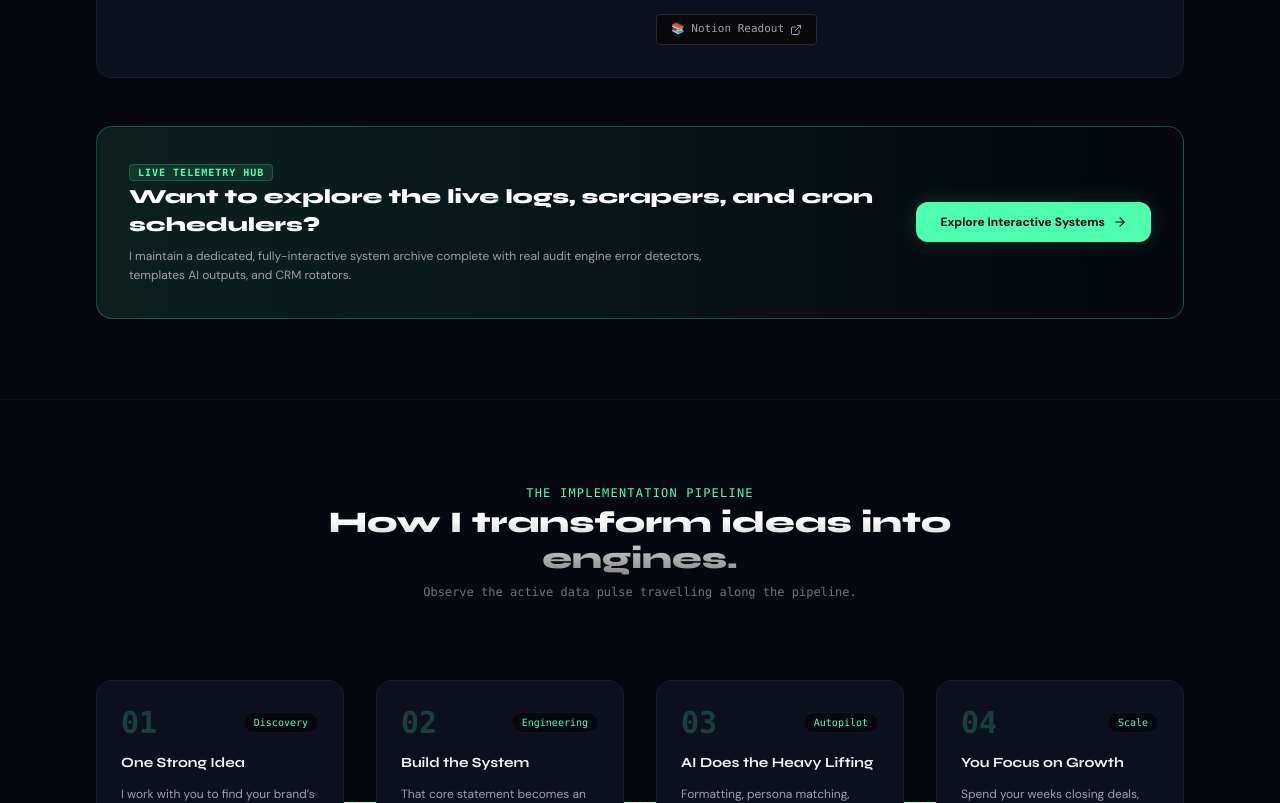
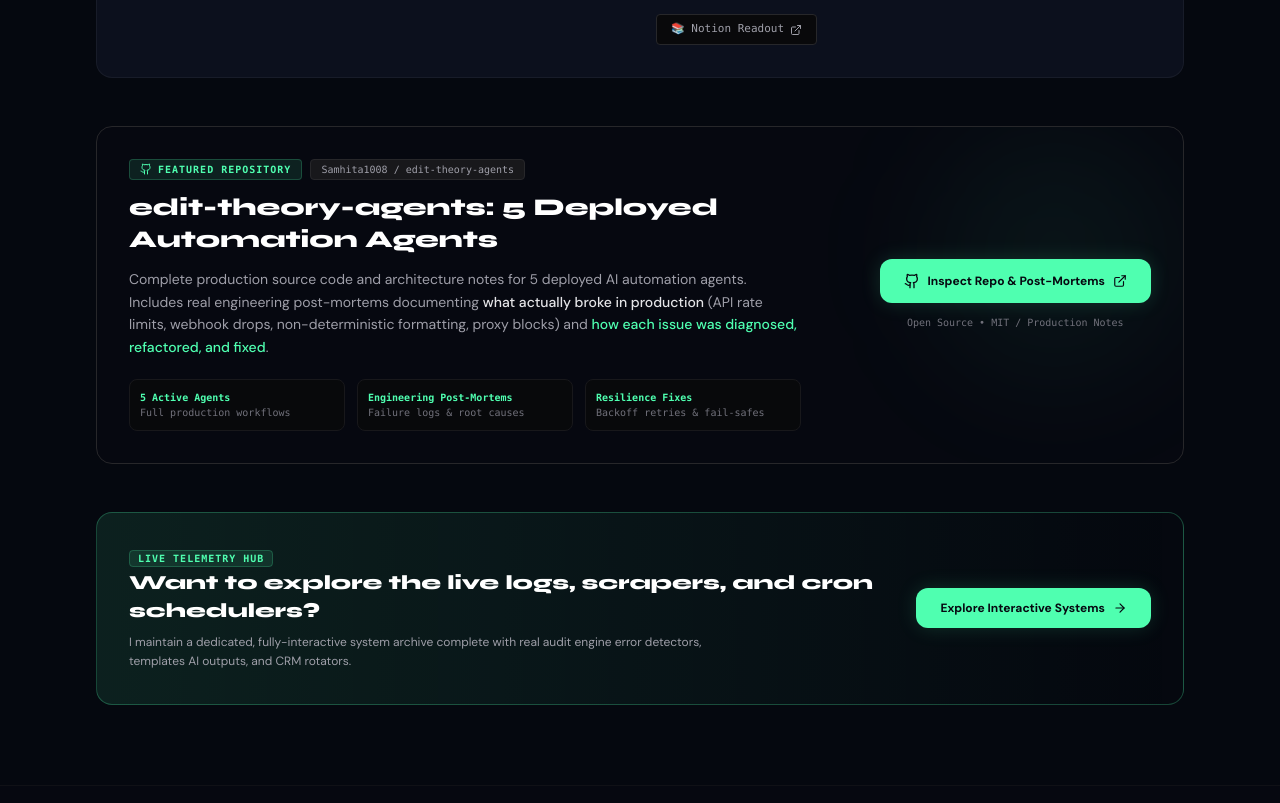
Before and after one commit to Samhita1008/edittheory-portfolio, a React (Vite) app: page / in a window 1280 px wide. Shown: the part 4880-5683 px from the top of the page. Built offline with nearby package versions, Linux system fonts and the light colour scheme.

Commit message:
feat: add featured repository spotlight for edit-theory-agents
Highlight the edit-theory-agents repository in the projects section to showcase production-grade code and engineering post-mortems.

```diff
--- a/projects.html
+++ b/projects.html
@@ -241,6 +241,31 @@
       <p id="subtext-para" class="delayed-fade text-sm sm:text-base md:text-lg text-zinc-400 font-sans mt-6 max-w-2xl leading-relaxed">
         Every system here solves a real business problem. Built from scratch. Tested end-to-end.
       </p>
+
+      <!-- Featured GitHub Repo Banner for edit-theory-agents -->
+      <div class="delayed-fade mt-8 p-6 rounded-2xl bg-gradient-to-r from-[#00ffaa]/10 via-white/[0.02] to-transparent border border-[#00ffaa]/30 flex flex-col md:flex-row items-start md:items-center justify-between gap-6">
+        <div class="space-y-2">
+          <div class="flex items-center gap-2">
+            <span class="text-[10px] font-mono tracking-widest text-[#00ffaa] uppercase font-bold px-2 py-0.5 rounded bg-[#00ffaa]/10 border border-[#00ffaa]/20">
+              FEATURED GITHUB REPOSITORY
+            </span>
+            <span class="text-[10px] font-mono text-zinc-400">Samhita1008 / edit-theory-agents</span>
+          </div>
+          <h2 class="text-xl font-syne font-extrabold text-white">edit-theory-agents: 5 Deployed Agents + Engineering Notes</h2>
+          <p class="text-xs text-zinc-400 max-w-xl font-sans leading-relaxed">
+            Source code for 5 production automation agents, paired with post-mortem logs documenting what broke under load and how it was fixed.
+          </p>
+        </div>
+        <a
+          href="https://github.com/Samhita1008/edit-theory-agents"
+          target="_blank"
+          rel="noopener noreferrer"
+          class="interactive-elem px-5 py-2.5 rounded-xl bg-[#00ffaa] text-[#0a0a0a] hover:bg-[#00ffaa]/90 font-mono font-bold transition duration-300 text-xs flex items-center justify-center gap-2 cursor-pointer shrink-0"
+        >
+          <span>View Repo & Engineering Notes</span>
+          <svg xmlns="http://www.w3.org/2000/svg" width="14" height="14" viewBox="0 0 24 24" fill="none" stroke="currentColor" stroke-width="2" stroke-linecap="round" stroke-linejoin="round"><path d="M18 13v6a2 2 0 0 1-2 2H5a2 2 0 0 1-2-2V8a2 2 0 0 1 2-2h6"/><polyline points="15 3 21 3 21 9"/><line x1="10" y1="14" x2="21" y2="3"/></svg>
+        </a>
+      </div>
     </section>
 
     <!-- Interactive System Category Filters -->
--- a/src/App.tsx
+++ b/src/App.tsx
@@ -665,6 +665,61 @@ export default function App() {
             })}
           </div>
 
+          {/* GITHUB REPOSITORY SPOTLIGHT CARD FOR edit-theory-agents */}
+          <div className="mt-12 p-6 md:p-8 rounded-2xl bg-[#060810] border border-zinc-800 hover:border-[#4fffb0]/40 transition-all duration-300 text-left relative overflow-hidden group">
+            <div className="absolute top-0 right-0 w-64 h-64 bg-[#4fffb0]/5 rounded-full blur-3xl pointer-events-none"></div>
+
+            <div className="flex flex-col lg:flex-row lg:items-center justify-between gap-6 relative z-10">
+              <div className="space-y-3 max-w-2xl">
+                <div className="flex flex-wrap items-center gap-2">
+                  <span className="text-[10px] font-mono tracking-widest text-[#4fffb0] uppercase font-bold px-2.5 py-0.5 rounded bg-[#4fffb0]/10 border border-[#4fffb0]/20 flex items-center gap-1.5">
+                    <Github className="w-3 h-3" /> FEATURED REPOSITORY
+                  </span>
+                  <span className="text-[10px] font-mono text-zinc-400 bg-zinc-900 border border-zinc-800 px-2.5 py-0.5 rounded">
+                    Samhita1008 / edit-theory-agents
+                  </span>
+                </div>
+
+                <h3 className="text-xl md:text-2xl font-display font-extrabold text-white group-hover:text-[#4fffb0] transition-colors">
+                  edit-theory-agents: 5 Deployed Automation Agents
+                </h3>
+
+                <p className="text-xs sm:text-sm text-zinc-400 font-sans leading-relaxed">
+                  Complete production source code and architecture notes for 5 deployed AI automation agents. Includes real engineering post-mortems documenting <span className="text-zinc-200 font-medium">what actually broke in production</span> (API rate limits, webhook drops, non-deterministic formatting, proxy blocks) and <span className="text-[#4fffb0] font-medium">how each issue was diagnosed, refactored, and fixed</span>.
+                </p>
+
+                <div className="grid sm:grid-cols-3 gap-3 pt-2">
+                  <div className="p-2.5 rounded-lg bg-zinc-950/80 border border-zinc-900">
+                    <p className="text-[10px] font-mono text-[#4fffb0] font-bold">5 Active Agents</p>
+                    <p className="text-[10px] text-zinc-500 font-mono">Full production workflows</p>
+                  </div>
+                  <div className="p-2.5 rounded-lg bg-zinc-950/80 border border-zinc-900">
+                    <p className="text-[10px] font-mono text-[#4fffb0] font-bold">Engineering Post-Mortems</p>
+                    <p className="text-[10px] text-zinc-500 font-mono">Failure logs & root causes</p>
+                  </div>
+                  <div className="p-2.5 rounded-lg bg-zinc-950/80 border border-zinc-900">
+                    <p className="text-[10px] font-mono text-[#4fffb0] font-bold">Resilience Fixes</p>
+                    <p className="text-[10px] text-zinc-500 font-mono">Backoff retries & fail-safes</p>
+                  </div>
+                </div>
+              </div>
+
+              <div className="flex flex-col gap-3 shrink-0">
+                <a
+                  href="https://github.com/Samhita1008/edit-theory-agents"
+                  target="_blank"
+                  rel="noopener noreferrer"
+                  className="px-6 py-3.5 rounded-xl bg-[#4fffb0] text-[#060810] hover:bg-[#4fffb0]/90 font-bold transition duration-300 text-xs flex items-center justify-center gap-2 cursor-pointer text-center shadow-[0_0_20px_rgba(79,255,176,0.15)] hover:shadow-[0_0_25px_rgba(79,255,176,0.3)]"
+                >
+                  <Github className="w-4 h-4" /> Inspect Repo & Post-Mortems <ExternalLink className="w-3.5 h-3.5" />
+                </a>
+                <span className="text-[10px] font-mono text-zinc-500 text-center">
+                  Open Source • MIT / Production Notes
+                </span>
+              </div>
+            </div>
+          </div>
+
           {/* Dedicated Systems built banner - keeping the option somewhere on the page, not just top nav */}
           <div className="mt-12 p-6 md:p-8 rounded-2xl bg-gradient-to-r from-[#4fffb0]/10 via-[#4fffb0]/5 to-transparent border border-[#4fffb0]/25 text-left flex flex-col md:flex-row items-center justify-between gap-6">
             <div className="space-y-2">
@@ -922,12 +977,25 @@ export default function App() {
             </a>
 
             <a
+              href="https://github.com/Samhita1008/edit-theory-agents"
+              target="_blank"
+              rel="noopener noreferrer"
+              className={`p-4 rounded-xl border flex items-center gap-3 transition-all duration-300 group ${theme === 'dark' ? 'card-vibe hover:border-[#4fffb0]/40' : 'bg-white border-zinc-200 hover:border-zinc-300'}`}
+            >
+              <Github className="w-5 h-5 text-[#4fffb0] shrink-0" />
+              <div className="overflow-hidden">
+                <span className="text-[10px] font-mono text-[#4fffb0] uppercase font-bold block leading-none">Featured Repo</span>
+                <span className={`text-xs font-bold transition-colors truncate block mt-1 ${theme === 'dark' ? 'text-zinc-350 group-hover:text-white' : 'text-zinc-700 group-hover:text-zinc-950'}`}>edit-theory-agents (5 Agents) →</span>
+              </div>
+            </a>
+
+            <a
               href="https://github.com/Samhita1008/"
               target="_blank"
               rel="noopener noreferrer"
               className={`p-4 rounded-xl border flex items-center gap-3 transition-all duration-300 group ${theme === 'dark' ? 'card-vibe hover:border-[#4fffb0]/40' : 'bg-white border-zinc-200 hover:border-zinc-300'}`}
             >
-              <Github className="w-5 h-5 text-[#4fffb0] shrink-0" />
+              <Github className="w-5 h-5 text-zinc-400 shrink-0 group-hover:text-[#4fffb0]" />
               <div className="overflow-hidden">
                 <span className="text-[10px] font-mono text-zinc-500 uppercase block leading-none">GitHub Profile</span>
                 <span className={`text-xs font-bold transition-colors truncate block mt-1 ${theme === 'dark' ? 'text-zinc-350 group-hover:text-white' : 'text-zinc-700 group-hover:text-zinc-950'}`}>@Samhita1008 →</span>
```
